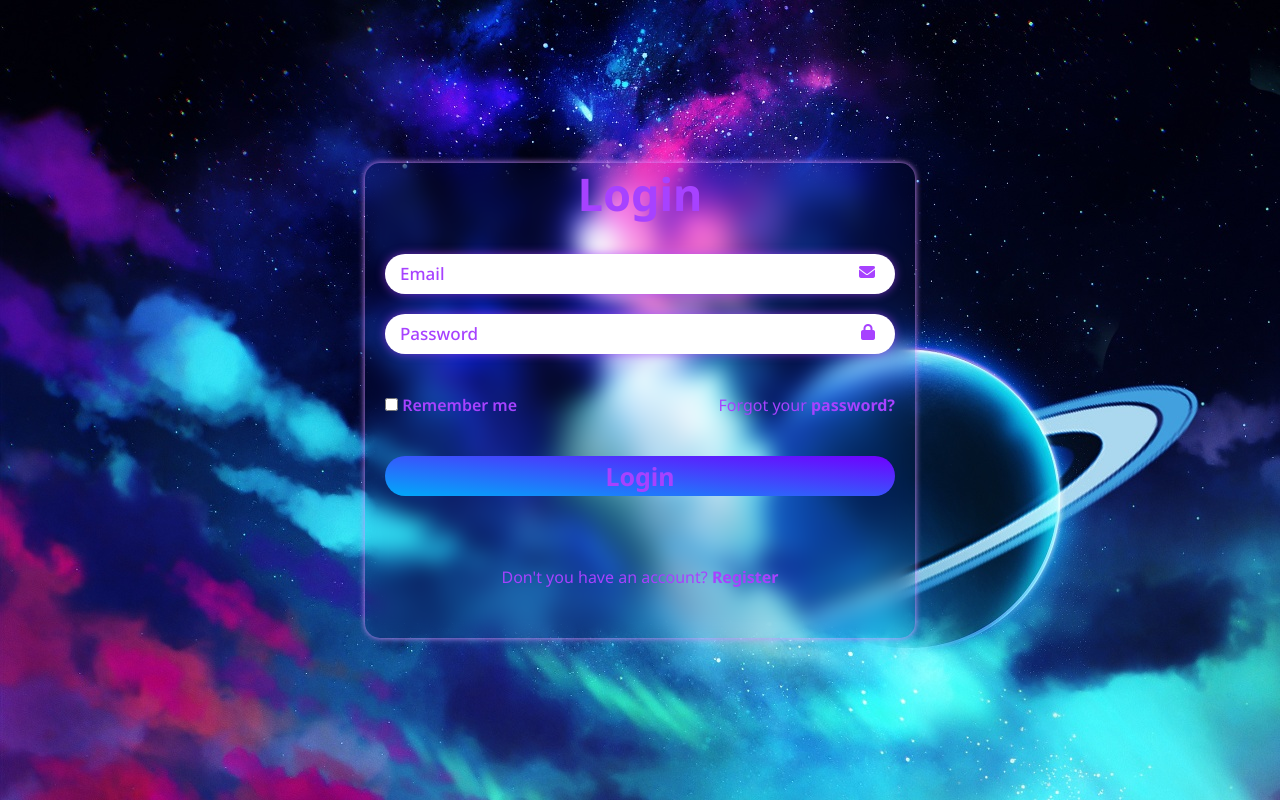
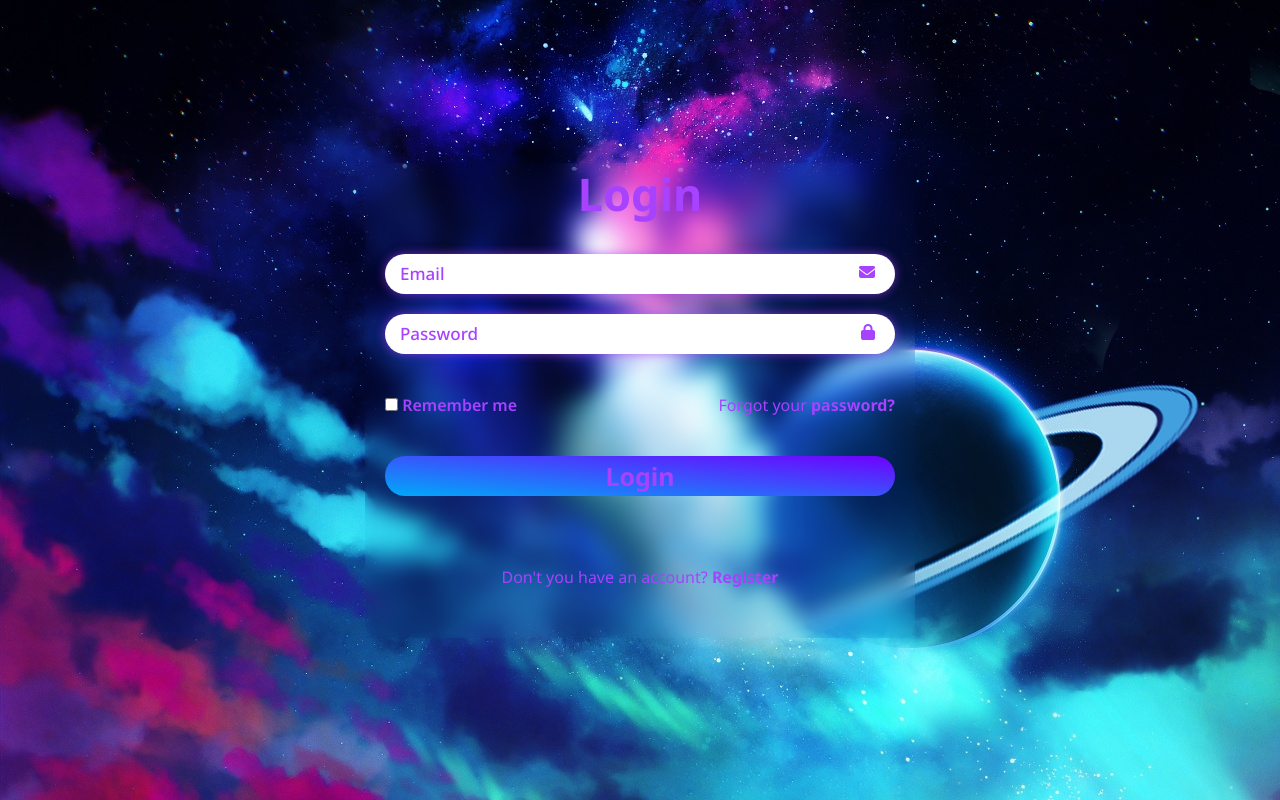
Before and after one commit to ctos-05/html-css-projects, a plain HTML site: page proje-4/index.html in a window 1280 px wide. Drawn offline with Linux system fonts and the light colour scheme.

Commit message:
Update style.css

```diff
--- a/proje-4/style.css
+++ b/proje-4/style.css
@@ -17,7 +17,6 @@ body {
   backdrop-filter: blur(10px);
   width: 550px;
   border-radius: 15px;
-  box-shadow: 0px 0px 6px #d694ff;
   /* border-right: 5px solid #8800ff;
   border-left: 2px solid #8800ff;
   border-top: 2px solid #8800ff;
```
